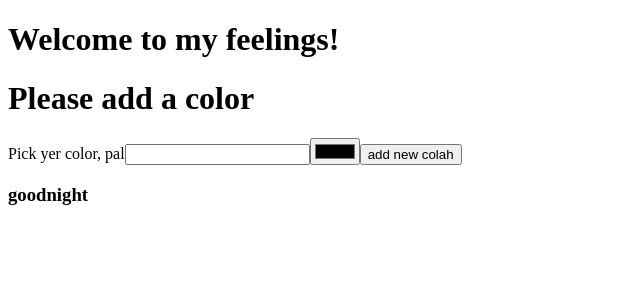
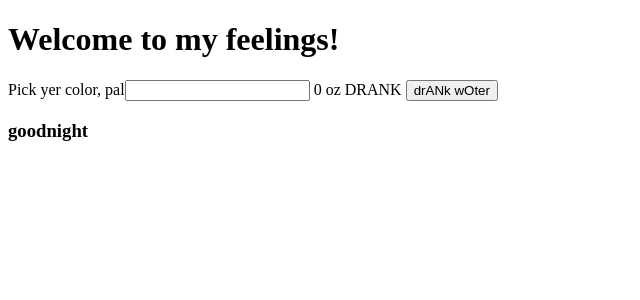
Before and after one commit to noah-puckett/ctweek6day2, a React app: page / in a window 1280 px wide. Shown: the top 300 px of the page, without its empty margins (0-640 px from the left). Built offline with nearby package versions, Linux system fonts and the light colour scheme.

Commit message:
water tracker oh my gosh

```diff
--- a/src/components/App.js
+++ b/src/components/App.js
@@ -3,6 +3,7 @@ import Header from './Header';
 import Footer from './Footer';
 import CreateColor from './CreateColor';
 import ColorList from './ColorList';
+import WaterTracker from './WaterTracker';
 // import TextFormatter from './TextFormatter';
 // import Photo from './Photo';
 // import Photos from './Photos';
@@ -34,7 +35,8 @@ export default class App extends Component {
         {/* <Photos photos={photos} /> */}
         {/* <PhotoAlbum photos={photos} title='I THINK IT IS VERY BRAVE AND SEXY OF ME TO KEEP TRYING'/> */}
         {/* <TextFormatter /> */}
-        <ColorList />
+        {/* <ColorList /> */}
+        <WaterTracker />
         <Footer footer="goodnight" />
     </>);
     }
--- /dev/null
+++ b/src/components/WaterTracker.js
@@ -0,0 +1,31 @@
+import React, { Component } from 'react';
+
+export default class WaterTracker extends Component {
+
+    state = {
+        oz: 0,
+        totalWater: 0
+    }
+
+    onChange = ({ target }) => {
+        event.preventDefault();
+        this.setState({ [target.name]: target.value });
+    }
+
+    increment = () => {
+        event.preventDefault();
+        this.setState(state => {
+            return { totalWater: parseInt(state.totalWater) + parseInt(state.oz) };
+        });
+    }
+
+    render() {
+        return (<>
+            <form name='oz' onSubmit={this.increment}>Pick yer color, pal
+                <input name='oz' type='number' onChange={this.onChange} />
+                <span> {this.state.totalWater} oz DRANK </span>
+                <button>drANk wOter</button>
+            </form>
+        </>);
+    }
+}
```
